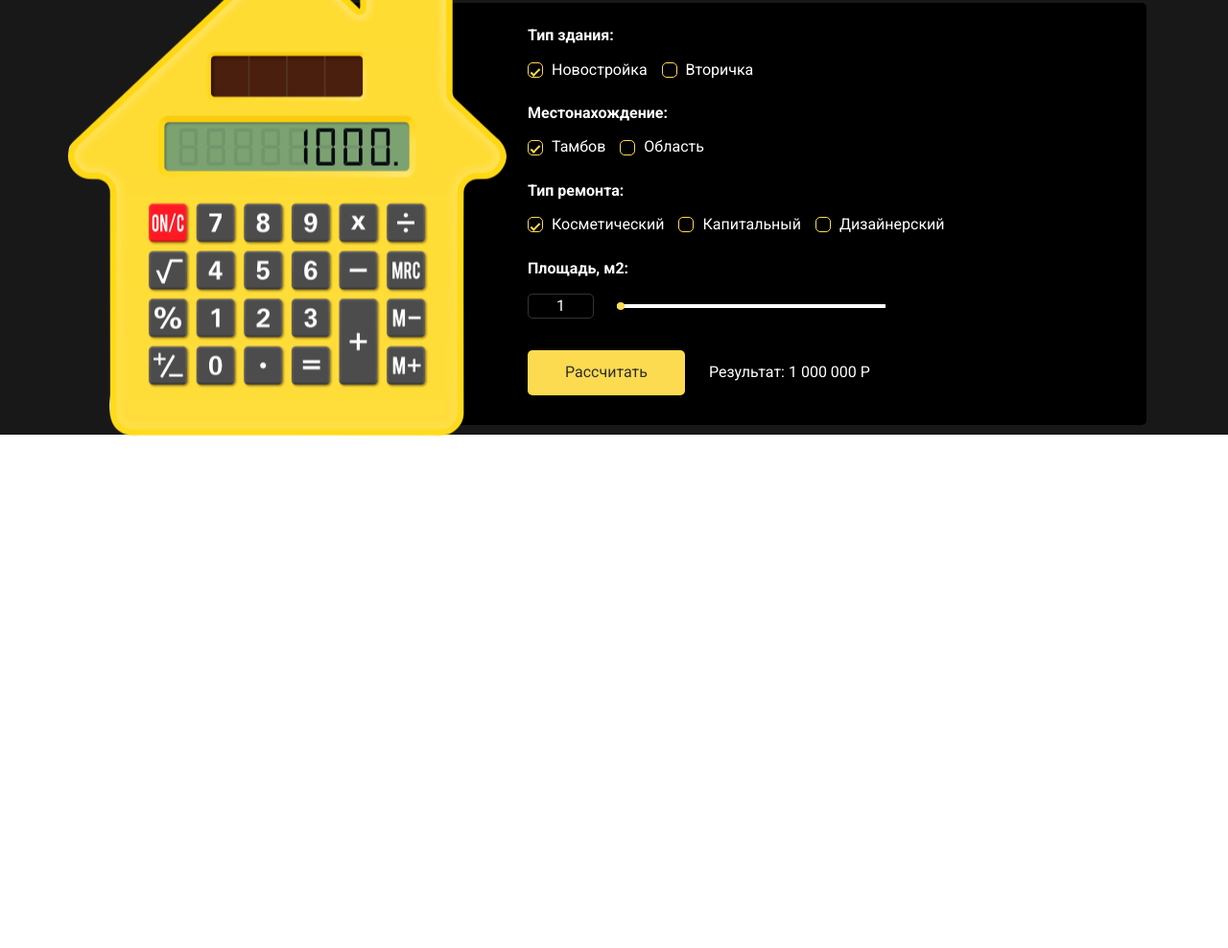
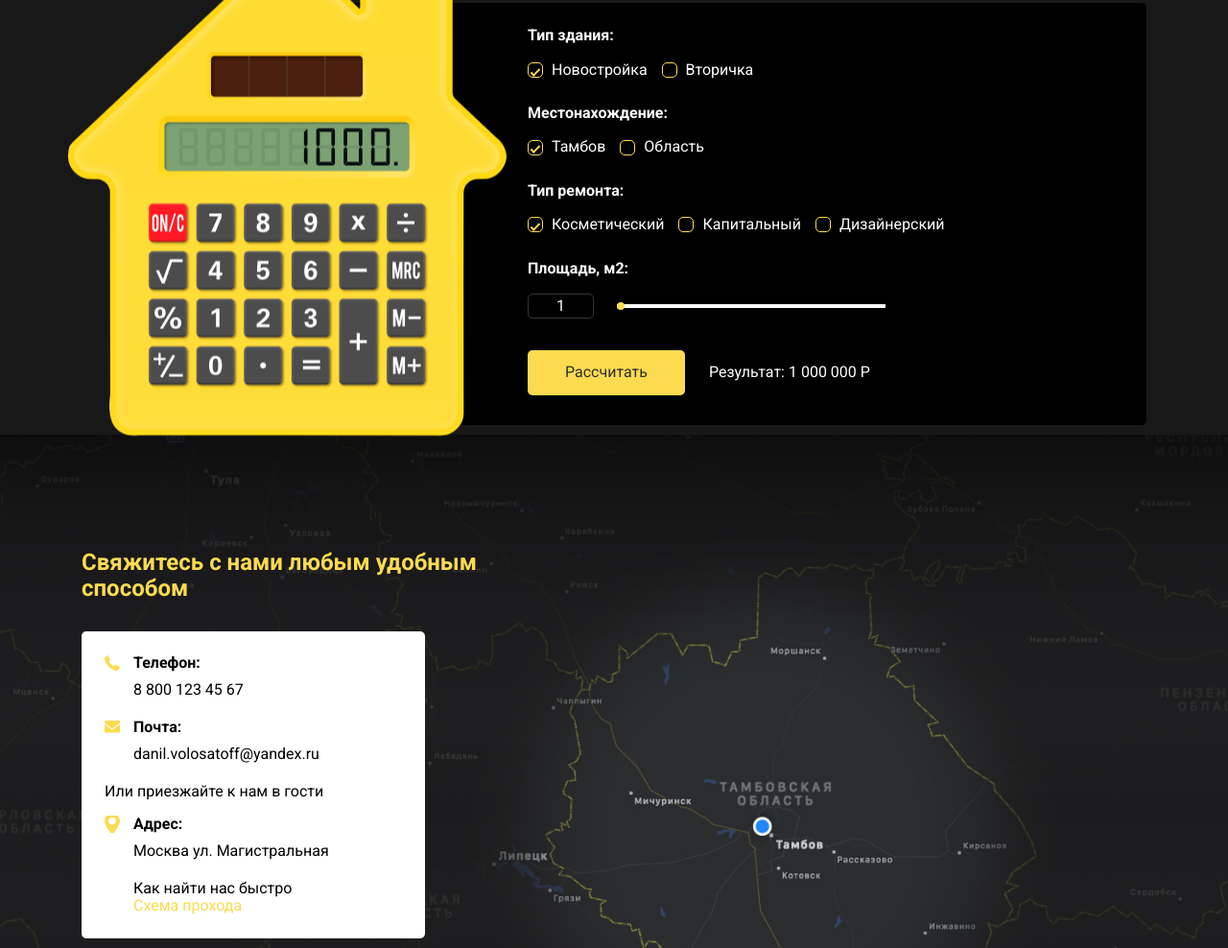
Before and after one commit to koshmar1319/renovation-work, a website: page index.html in a window 1280 px wide. Shown: the part 3906-4894 px from the top of the page at 96% size. Before the commit the page ends 4361 px from the top, so only its background shows below. Drawn offline with nearby package versions, Linux system fonts and the light colour scheme; files that its build step writes are made by us from their sources; files whose address does not match are found by name.

Commit message:
added block contacts plus adaptive

```diff
--- a/index.html
+++ b/index.html
@@ -392,6 +392,30 @@
 					</form>
 				</div>
 			</section>
+			<section class="contacts section">
+				<div class="contacts__wrap wrap">
+					<h2 class="contacts__title">Свяжитесь с нами любым удобным способом</h2>
+					<div class="contacts__info">
+						<p class="contacts__phone">
+							<span>Телефон:</span>
+							<a href="tel:88001234567">8 800 123 45 67</a>
+						</p>
+						<p class="contacts__mail">
+							<span>Почта:</span>
+							<a href="mailto:danil.volosatoff@yandex.ru">danil.volosatoff@yandex.ru</a>
+						</p>
+						<p class="contacts__guest">Или приезжайте к нам в гости</p>
+						<p class="contacts__address">
+							<span>Адрес:</span>
+							<span>Москва ул. Магистральная</span>
+						</p>
+						<p class="contacts__schema">
+							<span>Как найти нас быстро</span>
+							<a href="#">Схема прохода</a>
+						</p>
+					</div>
+				</div>
+			</section>
 		</div>
 	</div>
 	<script src="js/all.min.js"></script>
--- /dev/null
+++ b/sass/blocks/contacts.scss
@@ -0,0 +1,115 @@
+.contacts{
+  background: url('../img/map.jpg') 65% 150px $black no-repeat;
+  background-size: cover;
+}
+
+.contacts__wrap{
+  padding-top: 100px;
+  padding-bottom: 170%;
+}
+
+.contacts__title{
+  font-size: px-to-rem(32px);
+  line-height: px-to-rem(37px);
+  text-align: center;
+  color: $primary;
+  margin: 0 0 20px 0;
+  font-weight: 700;
+}
+
+.contacts__info{
+  background-color: $white;
+  border-radius: 5px;
+  box-sizing: border-box;
+  padding: 24px;
+}
+
+.contacts__phone, .contacts__mail, .contacts__address{
+  margin: 0 0 20px 0;
+  span{
+    display: block;
+    font-size: px-to-rem(14px);
+    line-height: px-to-rem(16px);
+    font-weight: 700;
+    padding-left: 30px;
+    background: url('../img/tel.svg') left center no-repeat;
+  }
+  a{
+    text-decoration: none;
+    color: $black;
+    font-size: px-to-rem(17px);
+    line-height: px-to-rem(24px);
+    display: inline-block;
+    margin-top: 10px;
+    margin-left: 30px;
+    transition-duration: 500ms;
+    transition-property: color;
+    &:hover{
+      color: $primary;
+    }
+  }
+}
+
+.contacts__mail{
+  span{
+    background-image: url('../img/mail.svg');
+  }
+}
+
+.contacts__address{
+  span{
+    background-image: url('../img/map.svg');
+    line-height: px-to-rem(24px);
+    &:last-child{
+      background: none;
+      font-size: px-to-rem(17px);
+      line-height: px-to-rem(24px);
+      font-weight: 400;
+      margin-top: 10px;
+    }
+  }
+}
+
+.contacts__schema{
+  font-size: px-to-rem(17px);
+  line-height: px-to-rem(24px);
+  margin-bottom: 0;
+  margin-left: 30px;
+  span{
+    display: block;
+  }
+  a{
+    text-decoration: none;
+    color: $primary;
+  }
+}
+
+@media (min-width: 560px){
+  .contacts__wrap{
+    padding-bottom: 100%;
+  }
+}
+
+@media (min-width: 768px){
+  .contacts{
+    background-position: 75% 150px;
+  }
+}
+
+@media (min-width: 1024px){
+  .contacts{
+    background-position: center top;
+  }
+  .contacts__info{
+    max-width: 358px;
+    margin-top: 30px;
+  }
+  .contacts__wrap{
+    padding-bottom: 10px;
+  }
+  .contacts__title{
+    max-width: 455px;
+    text-align: left;
+    margin: 20px 0;
+  }
+}
--- a/sass/style.scss
+++ b/sass/style.scss
@@ -14,3 +14,4 @@
 @import "blocks/list-of-works.scss";
 @import "blocks/calculator.scss";
 @import "blocks/calc.scss";
+@import "blocks/contacts.scss";
```
